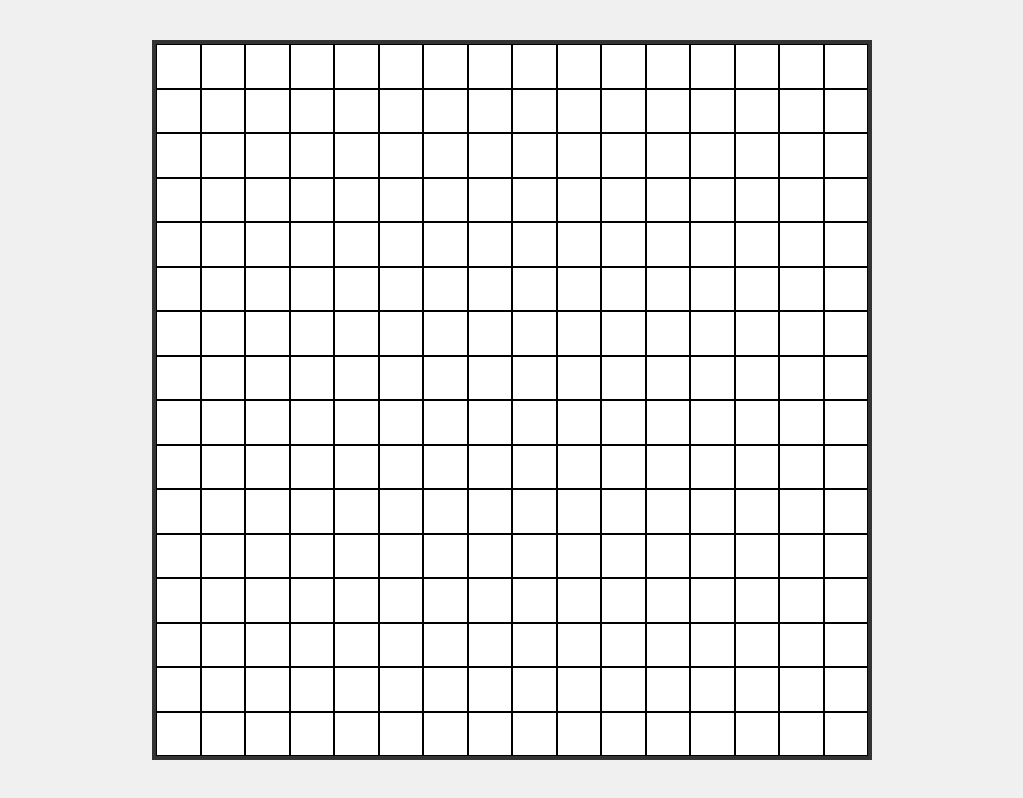
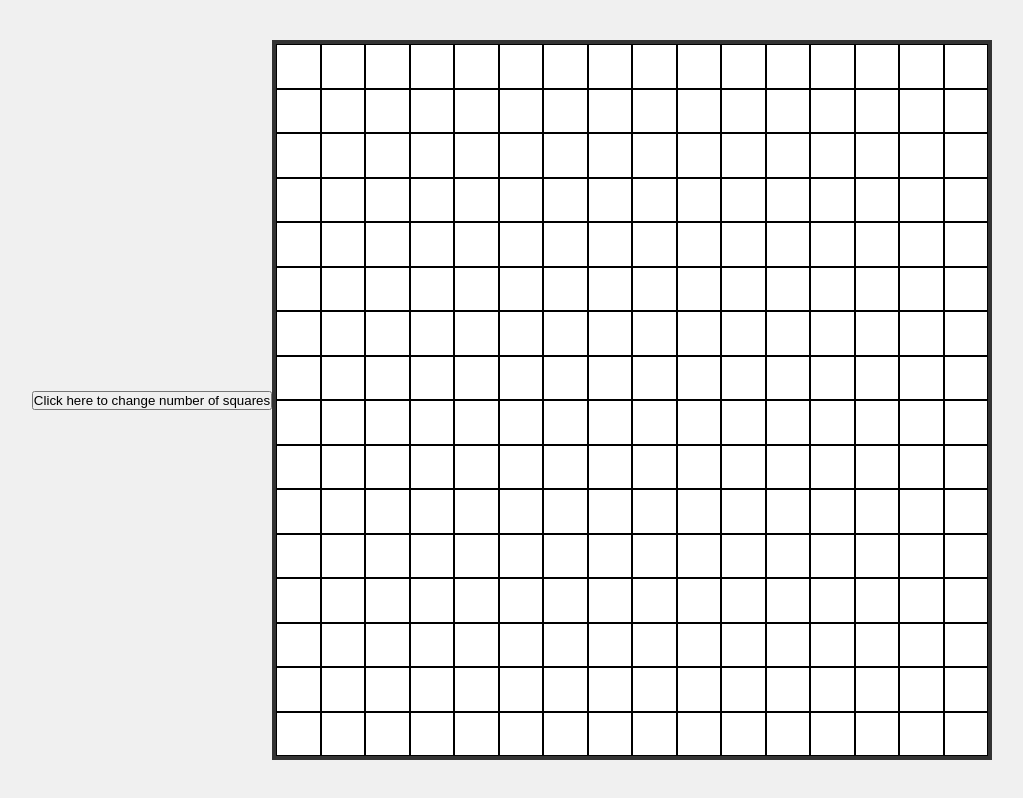
Before and after one commit to sejaycodes/etch-a-sketch, a plain HTML site: page index.html in a window 1280 px wide. Shown: the whole page, without its empty margins (128-1151 px from the left). Drawn offline with Linux system fonts and the light colour scheme.

Commit message:
added button to change grid

```diff
--- a/index.html
+++ b/index.html
@@ -8,6 +8,7 @@
     <title>Etch-A-Sketch</title>
 </head>
 <body>
+    <button id="changeGrid">Click here to change number of squares</button>
     <div id="grid"></div>
 </body>
 </html>
```
